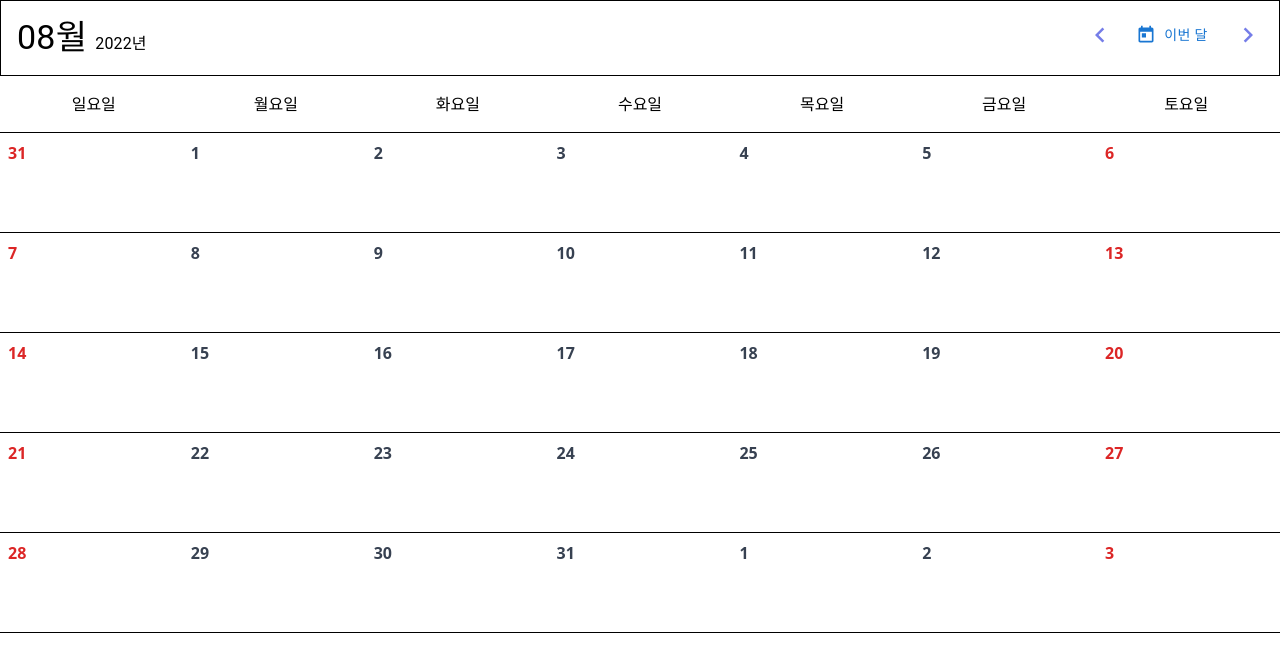
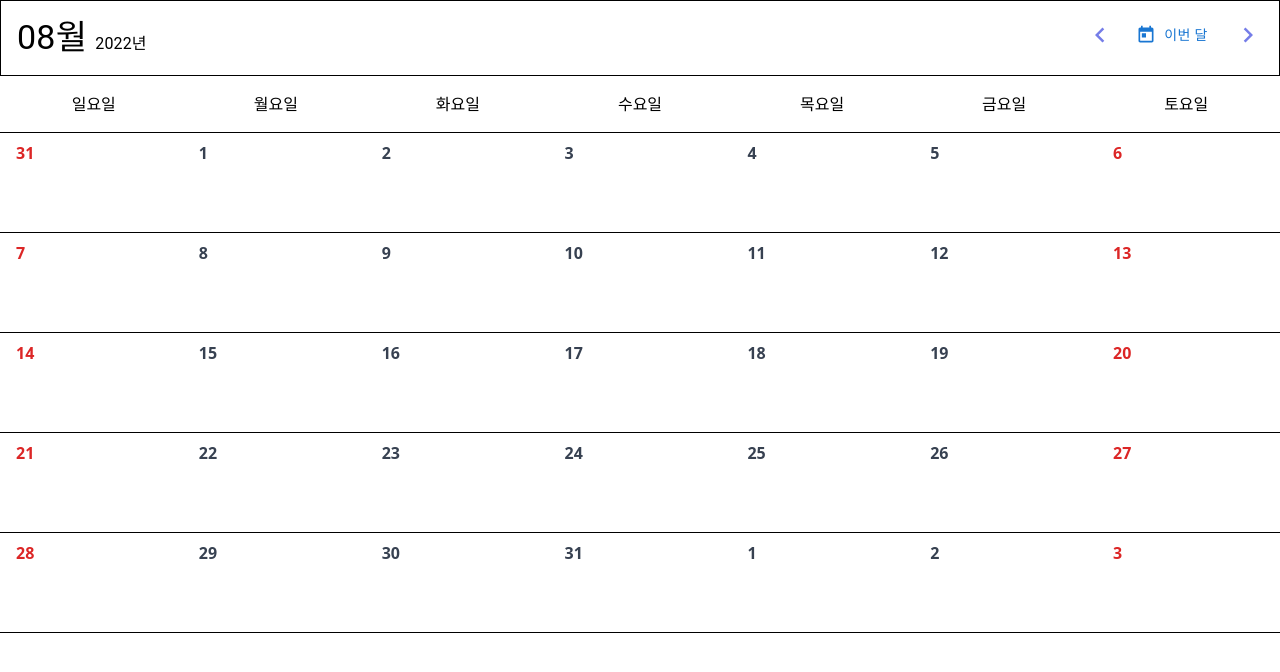
Before and after one commit to aristata/calendar-sample, a Next.js app: page /calendar in a window 1280 px wide. Shown: the top 672 px of the page. Built offline with nearby package versions, Linux system fonts and the light colour scheme.

Commit message:
style: 날짜 주위에 패딩 추가

```diff
--- a/components/CalenderCells.tsx
+++ b/components/CalenderCells.tsx
@@ -50,7 +50,7 @@ const CalenderCells = ({ currentMonth }: CalenderCellsProps) => {
                 : index % 7 === 6
                 ? "text-red-600"
                 : "text-gray-700",
-              "font-bold"
+              "font-bold p-2"
             )}
           >
             {day}
```
